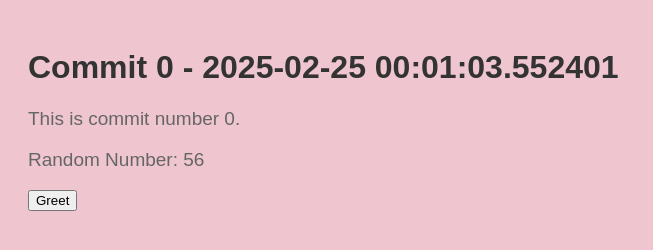
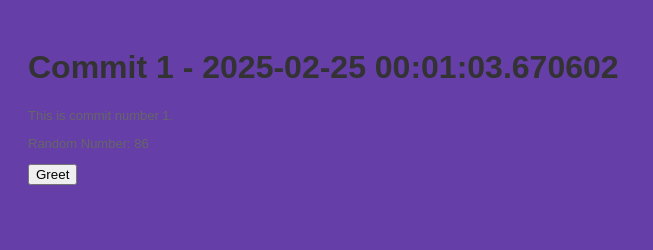
Before and after one commit to polishflits/autogen-repo-20250225000100, a plain HTML site: page index.html in a window 1280 px wide. Shown: the whole page, without its empty margins (0-653 px from the left). Drawn offline with Linux system fonts and the light colour scheme.

Commit message:
📝 Auto commit 1 with HTML, CSS, and JS

```diff
--- a/index.html
+++ b/index.html
@@ -2,13 +2,13 @@
     <!DOCTYPE html>
     <html>
     <head>
-        <title>Commit 0 - 2025-02-25 00:01:03.552401</title>
+        <title>Commit 1 - 2025-02-25 00:01:03.670602</title>
         <link rel="stylesheet" href="style.css">
     </head>
     <body>
-        <h1>Commit 0 - 2025-02-25 00:01:03.552401</h1>
-        <p>This is commit number 0.</p>
-        <p>Random Number: 56</p>
+        <h1>Commit 1 - 2025-02-25 00:01:03.670602</h1>
+        <p>This is commit number 1.</p>
+        <p>Random Number: 86</p>
         <button onclick="greet()">Greet</button>
         <script src="script.js"></script>
     </body>
--- a/script.js
+++ b/script.js
@@ -2,4 +2,4 @@
     function greet() {
         alert('Hello from commit ' + commitNumber + '!');
     }
-    var commitNumber = 0;
+    var commitNumber = 1;
--- a/style.css
+++ b/style.css
@@ -1,7 +1,7 @@
 
     body {
         font-family: Arial, sans-serif;
-        background-color: #efc5d0;
+        background-color: #653ea8;
         padding: 20px;
     }
     h1 {
@@ -9,5 +9,5 @@
     }
     p {
         color: #666;
-        font-size: 19px;
+        font-size: 13px;
     }
```
